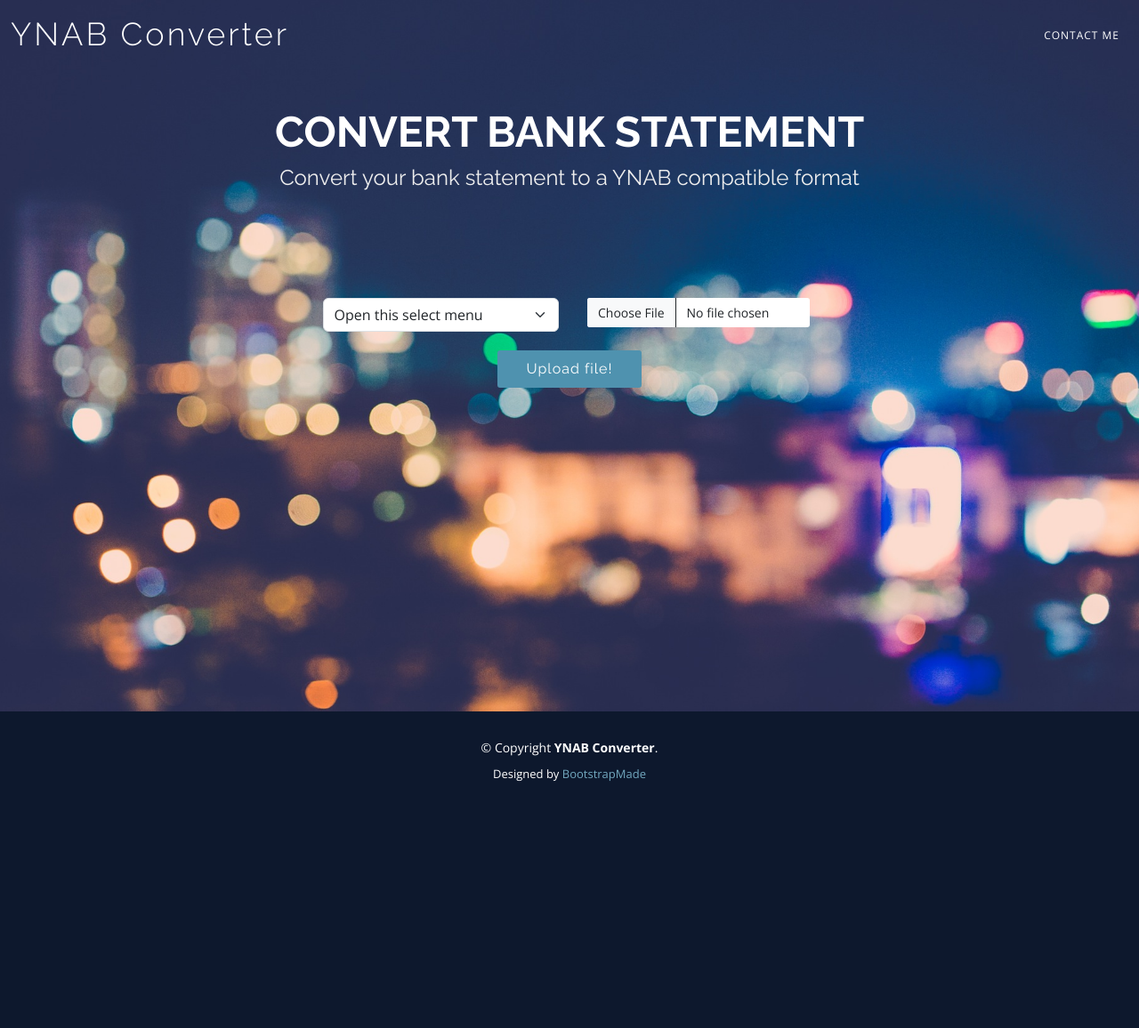
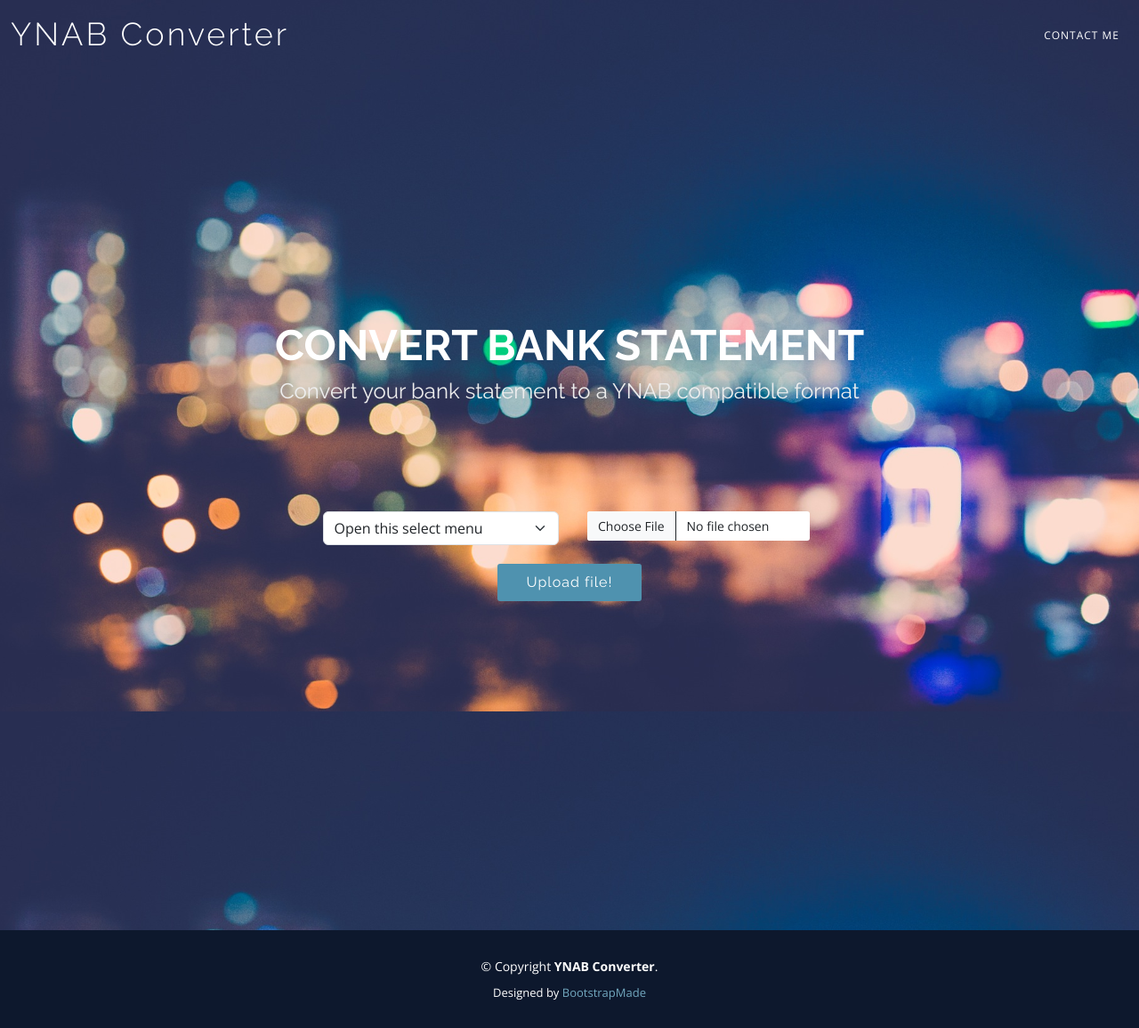
Before and after one commit to AmirAttoun/YNAB-Converter, a FastAPI app: page / in a window 1280 px wide. Shown: the whole page at 89% size. Before the commit the page ends 879 px from the top, so only its background shows below. Run offline with FastAPI, Linux system fonts and the light colour scheme; some libraries are stand-ins or nearby versions.

Commit message:
Visual Adjustments

```diff
--- a/static/assets/css/style.css
+++ b/static/assets/css/style.css
@@ -256,8 +256,12 @@
 /*--------------------------------------------------------------
 # Sections General
 --------------------------------------------------------------*/
-section {
-  padding: 60px 0;
+.section-index {
+  padding: 300px 0;
+}
+
+.section-verify {
+  padding: 30px 0;
 }
 
 .section-bg {
--- a/templates/index.html
+++ b/templates/index.html
@@ -5,7 +5,7 @@
 {% endblock %}
 
 {% block main %}
-<section id="hero">
+<section class="section-index" id="hero">
 <div class="hero-container">
     <h1>Convert Bank Statement</h1>
     <h2>Convert your bank statement to a YNAB compatible format</h2>
--- a/templates/verify.html
+++ b/templates/verify.html
@@ -5,7 +5,7 @@
 {% endblock %}
 
 {% block main %}
-<section id="hero">
+<section class="section-verify" id="hero">
 <div class="hero-container form-group">
     <form method="post" action="/download-file"> <!-- Form to handle data submission -->
         <table>
```
Also changed, not shown: 4 other files.
